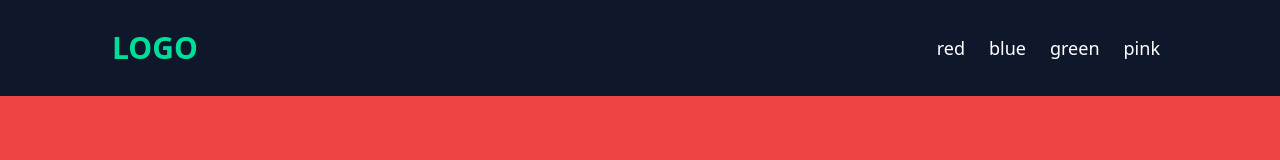
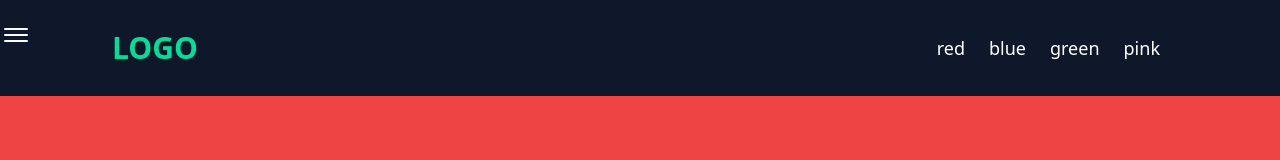
Before and after one commit to soyeolesafm/navbar_react, a React (Create React App) app: page / in a window 1280 px wide. Shown: the top 160 px of the page. Built offline with nearby package versions, Linux system fonts and the light colour scheme.

Commit message:
burger button

```diff
--- /dev/null
+++ b/src/components/Hamburger.js
@@ -0,0 +1,20 @@
+import React from "react";
+import {useState} from "react"
+
+
+const Hamburger = () => {
+    const [buttonOn, setButtonOn] = useState (false)
+
+    const btnHandler = () => {
+    setButtonOn (!buttonOn)
+}
+    return (
+        <div className="  fixed m-auto top-6 cursor-pointer " onClick={ btnHandler } >
+            <div className=  { buttonOn ? "rotate-45 ease-in-out duration-300 translate-y-1.5 translate-x-1 bg-slate-50 w-6 h-0.5 rounded-sm m-1 " : " ease-in-out duration-300 bg-slate-50 w-6 h-0.5 rounded-sm m-1 " } ></div>
+            <div className= { buttonOn ? "ease-in-out duration-300  -translate-x-6 bg-transparent w-6 h-0.5 rounded-sm m-1 " : " ease-in-out duration-300 bg-slate-50 w-6 h-0.5 rounded-sm m-1 " } ></div>
+            <div className= { buttonOn ? " -rotate-45 ease-in-out duration-300 -translate-y-1.5 translate-x-1 bg-slate-50 w-6 h-0.5 rounded-sm m-1 " : " ease-in-out duration-300 bg-slate-50 w-6 h-0.5 rounded-sm m-1 " }></div>
+        </div>
+    )
+}
+
+export default Hamburger
--- a/src/components/Red.js
+++ b/src/components/Red.js
@@ -1,8 +1,11 @@
 import React from "react";
+import Hamburger from "./Hamburger";
 
 const Red = () => {
     return (
-        <div className=" bg-red-500 h-screen " id="red" ></div>
+        <div className=" bg-red-500 h-screen " id="red" >
+            <Hamburger />
+        </div>
     )
 }
 
```
